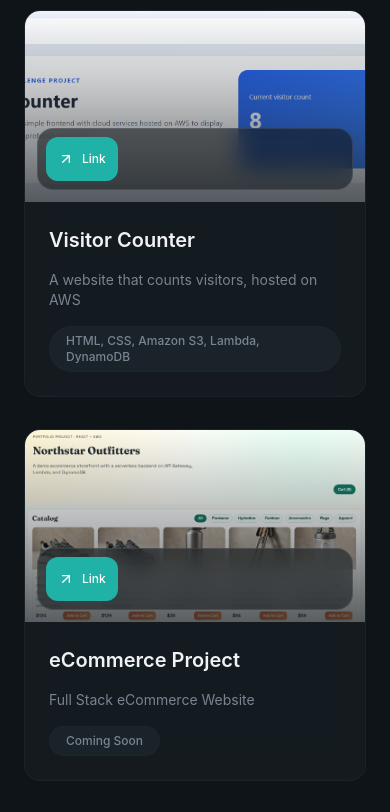
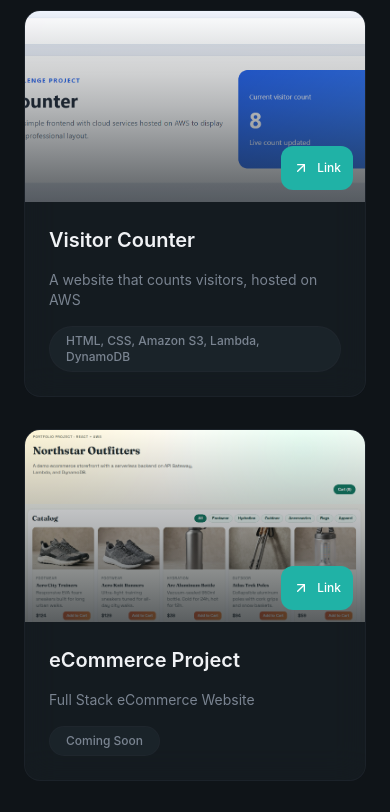
Before and after one commit to Colby-Patterson2/dev-portfolio, a React (Vite) app: page / in a window 390 px wide. Shown: the part 3340-4152 px from the top of the page. Built offline with nearby package versions, Linux system fonts and the light colour scheme.

Commit message:
Fix links on mobile

```diff
--- a/src/sections/Projects.jsx
+++ b/src/sections/Projects.jsx
@@ -47,12 +47,12 @@ export const Projects = () => {
 
                 <div className="grid md:grid-cols-2 gap-8">
                     {projects.map((project, idx) => (
-                        <div key={idx} className="group glass rounded-2xl overflow-hidden animate-fade-in md:row-span-1" style={{animationDelay: `${(idx + 1) * 100}ms`}}>
+                        <div key={project.title} className="group glass rounded-2xl overflow-hidden animate-fade-in md:row-span-1" style={{animationDelay: `${(idx + 1) * 100}ms`}}>
                             <div className="relative overflow-hidden aspect-video">
                                <img src={project.image} alt={project.title} className="w-full h-full object-cover transition-transform duration-700 group-hover:scale-110"/>
                                <div className="absolute inset-0 bg-linear-to-t from-card via-card/45 to-transparent opacity-70" />
 
-                               <div className="absolute inset-x-3 bottom-3 md:inset-x-auto md:bottom-4 md:right-4 flex items-center justify-between md:justify-end gap-2 rounded-2xl border border-white/10 bg-background/55 p-2 backdrop-blur-md opacity-100 translate-y-0 md:opacity-0 md:translate-y-2 md:group-hover:opacity-100 md:group-hover:translate-y-0 transition-all duration-300">
+                               <div className="absolute bottom-3 right-3 left-auto w-fit flex items-center justify-end gap-2 md:bottom-4 md:right-4 md:rounded-2xl md:border md:border-white/10 md:bg-background/55 md:p-2 md:backdrop-blur-md opacity-100 translate-y-0 md:opacity-0 md:translate-y-2 md:group-hover:opacity-100 md:group-hover:translate-y-0 transition-all duration-300">
                                     <a
                                         href={project.link}
                                         target="_blank"
@@ -84,8 +84,8 @@ export const Projects = () => {
                                     <h3 className="text-xl font-semibold group-hover:text-primary transition-colors">{project.title}</h3>
                                 </div>
                                 <p className="text-muted-foreground text-sm">{project.description}</p>
-                                <div className="flex flex-wrap gap-2">{project.tags.map((tag, tagIdx) => (
-                                    <span key={tagIdx} className="px-4 py-1.5 rounded-full bg-surface text-xs font-medium border border-border/50 text-muted-foreground hover:border-primary/50 hover:text-primary transition-all duration-300">{tag}</span>
+                                <div className="flex flex-wrap gap-2">{project.tags.map((tag) => (
+                                    <span key={tag} className="px-4 py-1.5 rounded-full bg-surface text-xs font-medium border border-border/50 text-muted-foreground hover:border-primary/50 hover:text-primary transition-all duration-300">{tag}</span>
                                 ))}</div>
                             </div>
                         </div>
```
